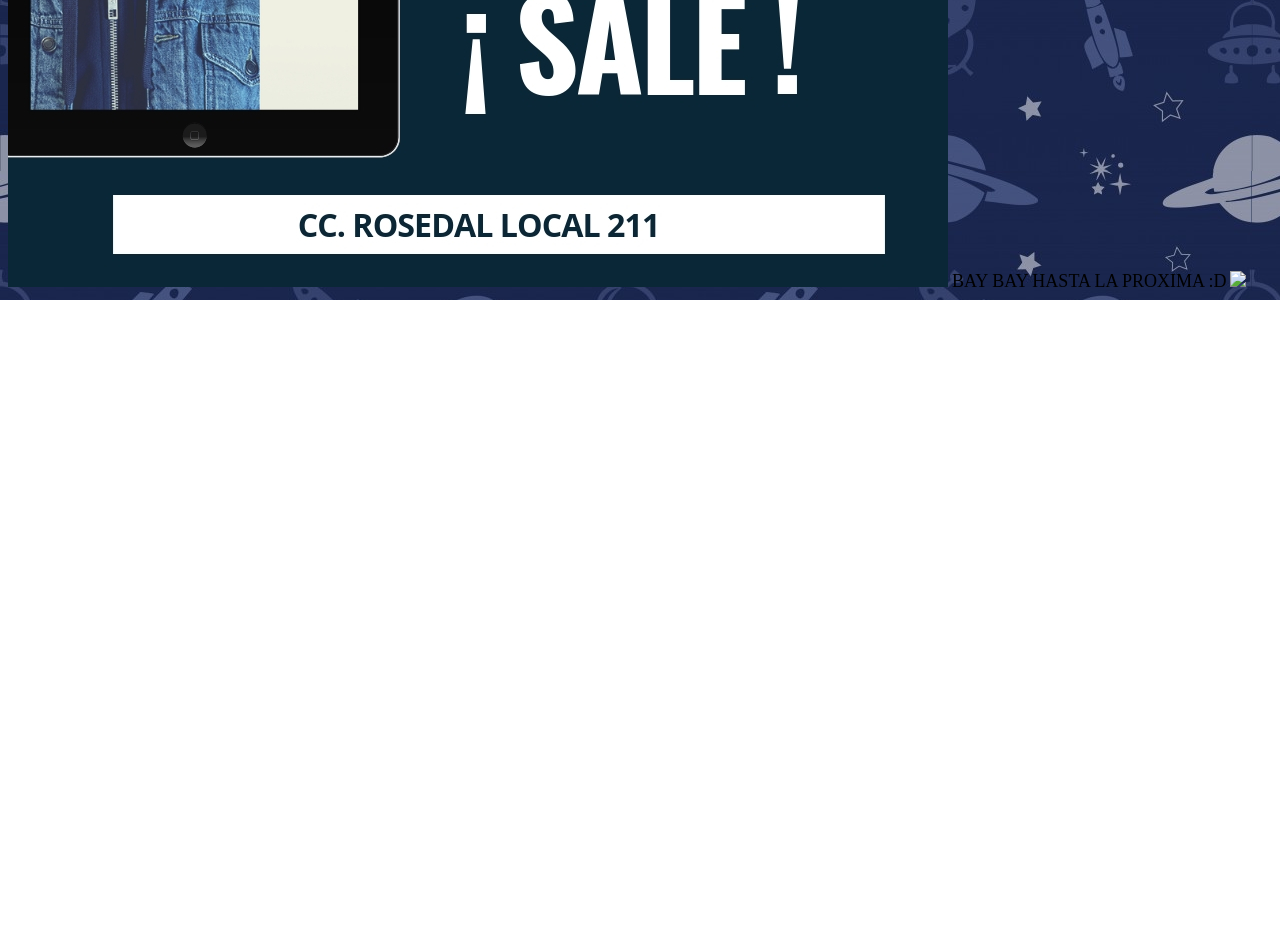
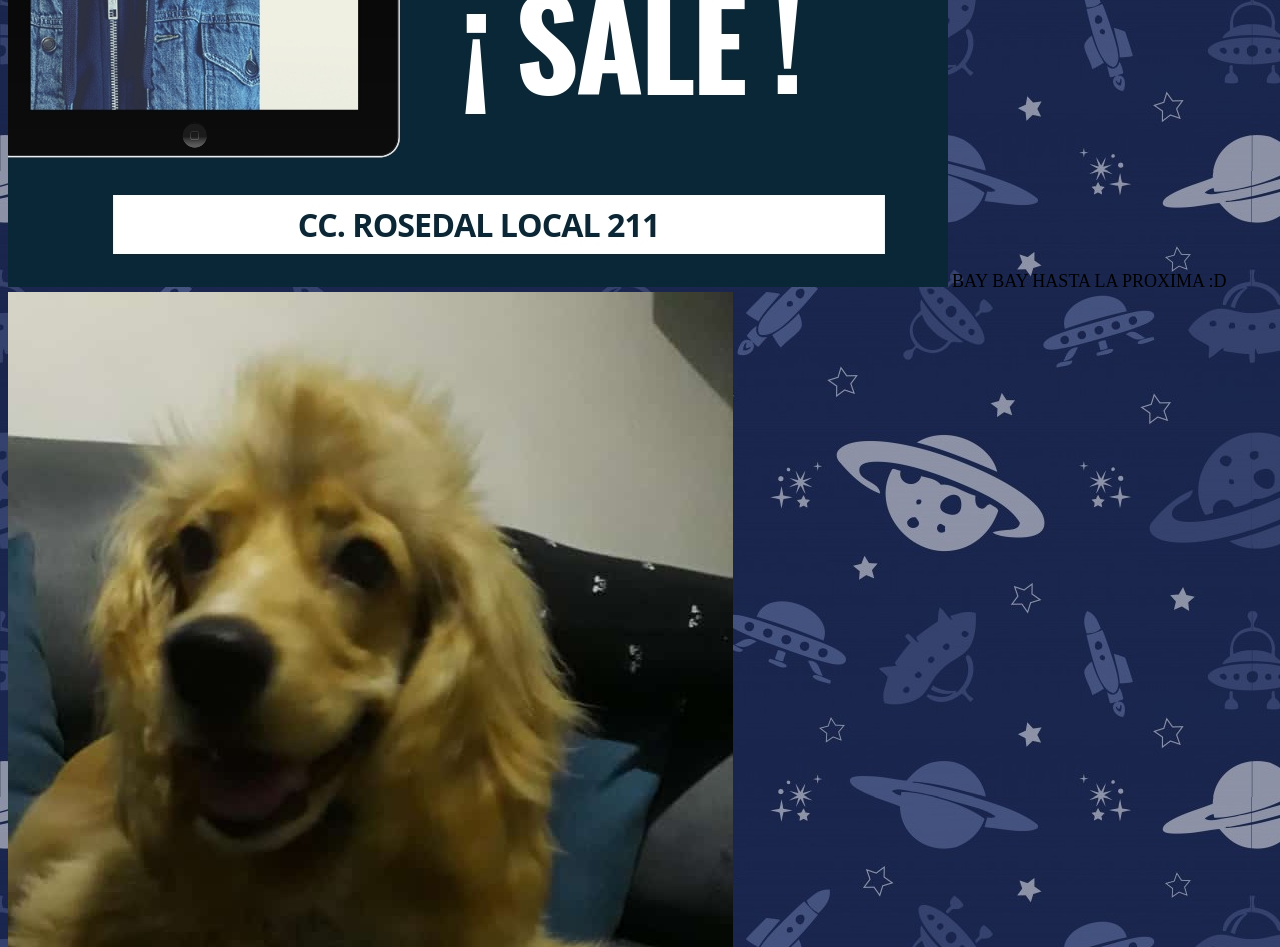
Before and after one commit to paoladelahoz/GekKo-De-la-hoz-, a plain HTML site: page index.html in a window 1280 px wide. Shown: the part 2333-3280 px from the top of the page. Before the commit the page ends 2633 px from the top, so only its background shows below. Drawn offline with Linux system fonts and the light colour scheme.

Commit message:
Update index.html

```diff
--- a/index.html
+++ b/index.html
@@ -75,7 +75,7 @@
 <img src="5.jpg">
 
 <font size=4>BAY BAY HASTA LA PROXIMA :D</font>
-<img src="CD.jpg">
+<img src="DC.jpg">
 <font size=4> </font>
 
 </html>
```
